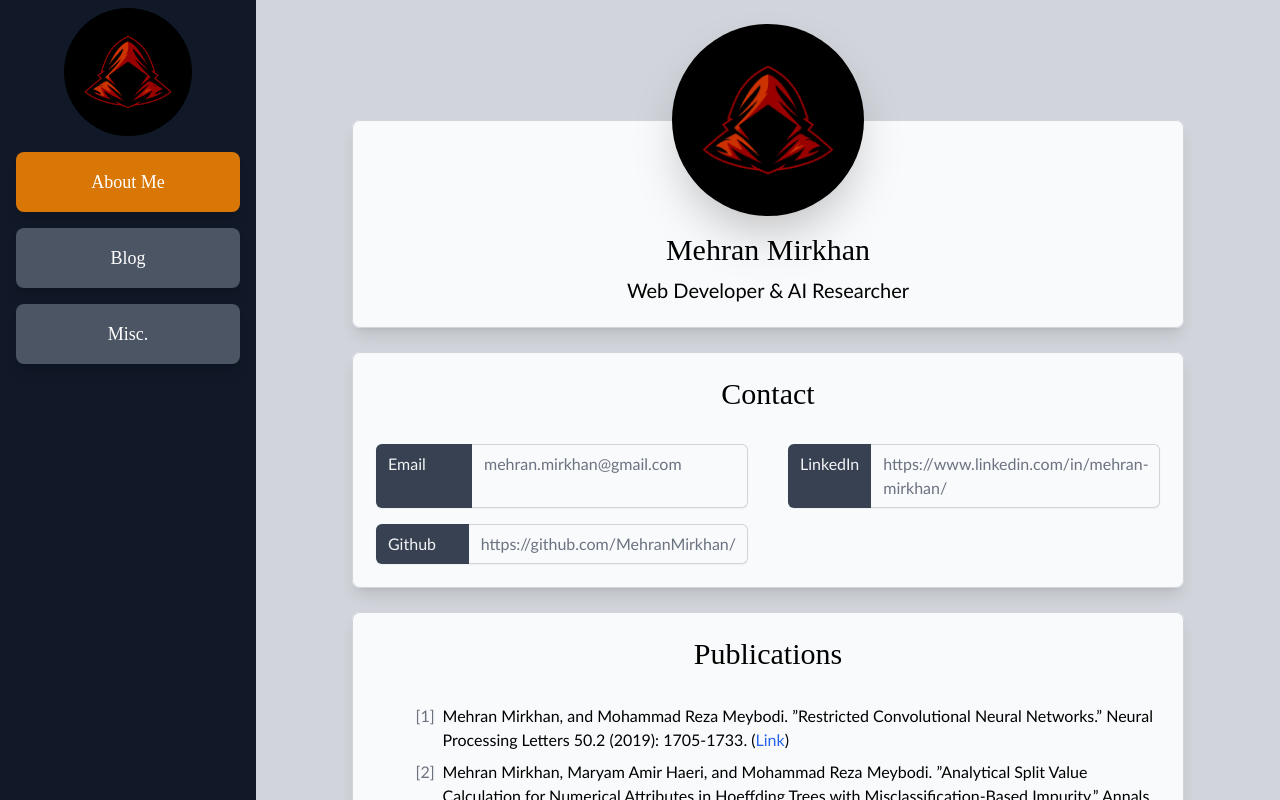
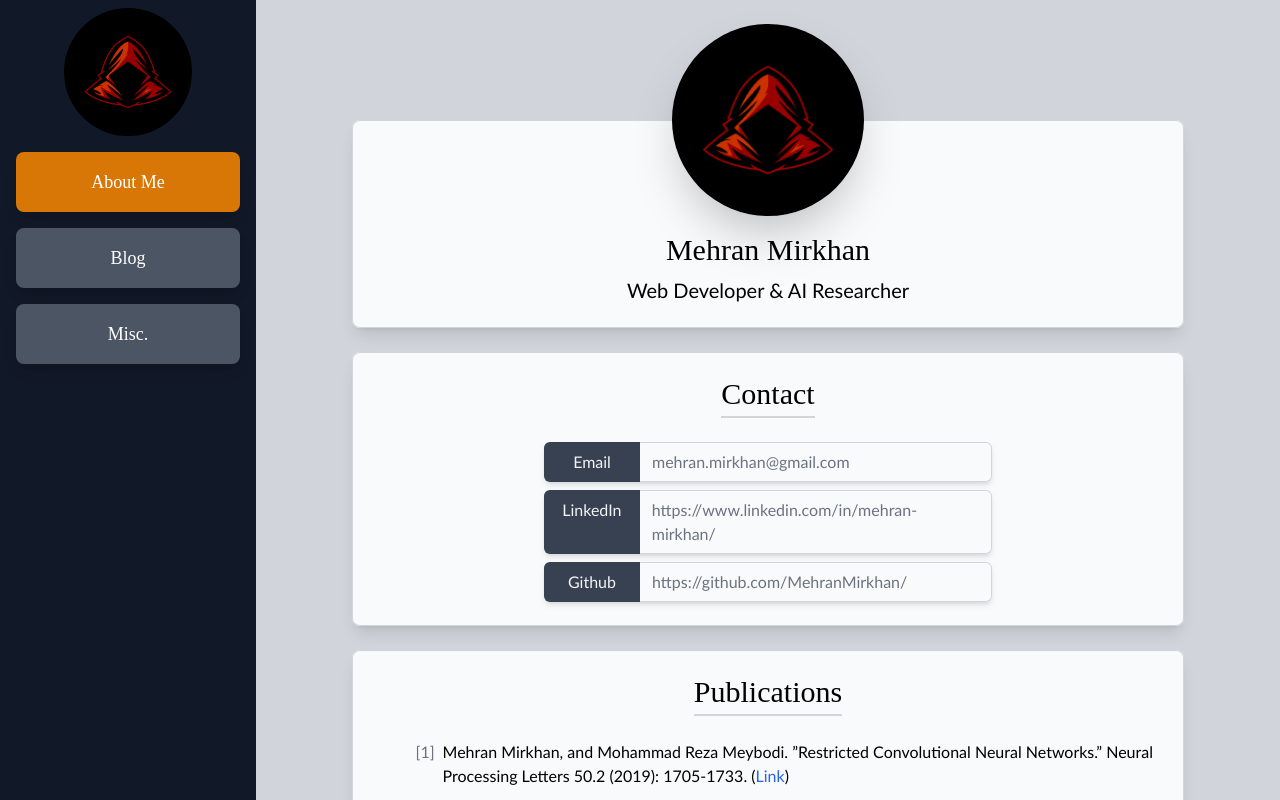
Before and after one commit to MehranMirkhan/mehranmirkhan.github.io, a Gatsby site: page / in a window 1280 px wide. Built offline with nearby package versions, Linux system fonts and the light colour scheme; Gatsby itself is replaced by a stand-in of ours.

Commit message:
Improve styles

```diff
--- a/src/components/Element.tsx
+++ b/src/components/Element.tsx
@@ -4,7 +4,7 @@ namespace Element {
   export const Segment = ({ children, title }: any) => (
     <div className="bg-gray-50 p-6 rounded-lg shadow-lg ring-1 ring-inset ring-gray-300">
       {title ? (
-        <h1 className="text-center mb-8 text-3xl font-copperplate">{title}</h1>
+        <h1 className="mx-auto w-fit mb-6 pb-1 text-3xl font-copperplate border-b-2 border-b-gray-300">{title}</h1>
       ) : null}
       {children}
     </div>
@@ -14,7 +14,7 @@ namespace Element {
     <div className="relative bg-gray-50 p-6 pt-2 rounded-lg shadow-lg ring-1 ring-inset ring-gray-300">
       {title ? (
         <div className="absolute top-0 left-0 w-full -translate-y-1/2">
-          <h1 className="w-fit mx-auto px-2 py-0 text-lg font-copperplate bg-gray-50 rounded-full overflow-hidden">
+          <h1 className="w-fit ml-6 px-2 py-0 text-lg font-copperplate bg-gray-50 rounded-full overflow-hidden">
             {title}
           </h1>
         </div>
@@ -36,8 +36,8 @@ namespace Element {
     label: string;
     children: any;
   }) => (
-    <div className="flex flex-row rounded-md shadow-sm ring-1 ring-inset ring-gray-300 overflow-hidden">
-      <div className="w-24 bg-gray-700 text-gray-100 px-3 py-2">{label}</div>
+    <div className="flex flex-row rounded-md shadow-md ring-1 ring-inset ring-gray-300 overflow-hidden">
+      <div className="w-24 bg-gray-700 text-gray-100 px-3 py-2 text-center">{label}</div>
       <div className="text-gray-500 px-3 py-2">{children}</div>
     </div>
   );
--- a/src/pages/index.tsx
+++ b/src/pages/index.tsx
@@ -11,7 +11,7 @@ export default () => (
       <About />
       <Contact />
       <Publications />
-      <ProfessionalExperience />
+      <Technologies />
     </div>
   </MainLayout>
 );
@@ -37,7 +37,8 @@ const About = () => (
 
 const Contact = () => (
   <Element.Segment title="Contact">
-    <div className="grid gap-x-10 gap-y-4 lg:grid-cols-2 md:grid-cols-1">
+    <div className="w-[28rem] mx-auto">
+      <div className="flex flex-col items-stretch gap-2">
         <Element.LabeledInfo label="Email">
           <a href="mailto:mehran.mirkhan@gmail.com">mehran.mirkhan@gmail.com</a>
         </Element.LabeledInfo>
@@ -51,6 +52,7 @@ const Contact = () => (
             https://github.com/MehranMirkhan/
           </a>
         </Element.LabeledInfo>
+      </div>
     </div>
   </Element.Segment>
 );
@@ -95,8 +97,8 @@ const Reference = ({ index, children }: { index: number; children: any }) => (
   </div>
 );
 
-const ProfessionalExperience = () => (
-  <Element.Segment title="Professional Experience">
+const Technologies = () => (
+  <Element.Segment title="Technological Expertise">
     <div className="flex flex-col gap-10 mt-6">
       <Element.CompactSegment title="Programming Languages">
         <SkillsContainer>
```
Lines whose indentation alone changed are shown as unchanged.
